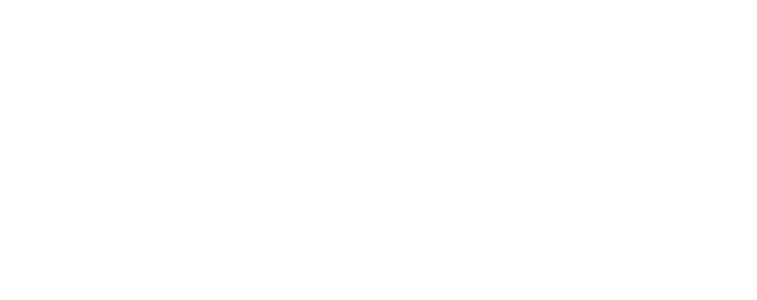
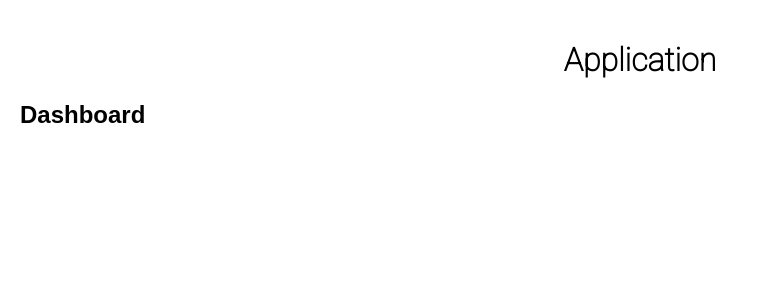
Before and after one commit to cama0047/Log-in, a React (Create React App) app: page /Dashboard in a window 1280 px wide. Shown: the top 300 px of the page, without its empty margins (0-757 px from the left). Built offline with nearby package versions, Linux system fonts and the light colour scheme.

Commit message:
adding the Router, Loginpage

```diff
--- a/src/App.css
+++ b/src/App.css
@@ -55,3 +55,7 @@ button:hover {
   background-color: white;
   color: rgb(70, 153, 179);
 }
+
+.wrapper {
+    padding: 20px;
+}
--- a/src/App.js
+++ b/src/App.js
@@ -1,15 +1,27 @@
 
 import './App.css';
-import ValidatedLogin from "./Dashboard";
+import Dashboard from "./components/Dashboard";
+import Preferences from './components/Preferences';
+import { BrowserRouter as Router, Route, Switch } from 'react-router-dom';
 
 function App() {
   return (
     <div className="App">
-      <header className="App-header">
+      <div className="wrapper">
+        <h1>Application</h1>
 
-      </header>
-      <ValidatedLogin/>
+        <Router>
+        <Switch>
+        <Route path='/Dashboard'>
+        <Dashboard />
+        </Route>
+        <Route path='/Preferences'>
+        <Preferences />
+        </Route>
+        </Switch>
+        </Router>
     </div>
+  </div>
   );
 }
 
--- a/src/Dashboard.js
+++ b/src/components/Dashboard.js
@@ -3,7 +3,7 @@ import React from 'react'
 function Dashboard() {
     return (
         <div>
-
+            <h2>Dashboard</h2>
         </div>
     )
 }
--- a/src/Preferences.js
+++ b/src/components/Preferences.js
@@ -3,7 +3,7 @@ import React from 'react'
 function Preferences() {
     return (
         <div>
-
+            <h3>Preferences</h3>
         </div>
     )
 }
```
Also changed, not shown: src/components/Login.js (added, +28 -0 lines).
